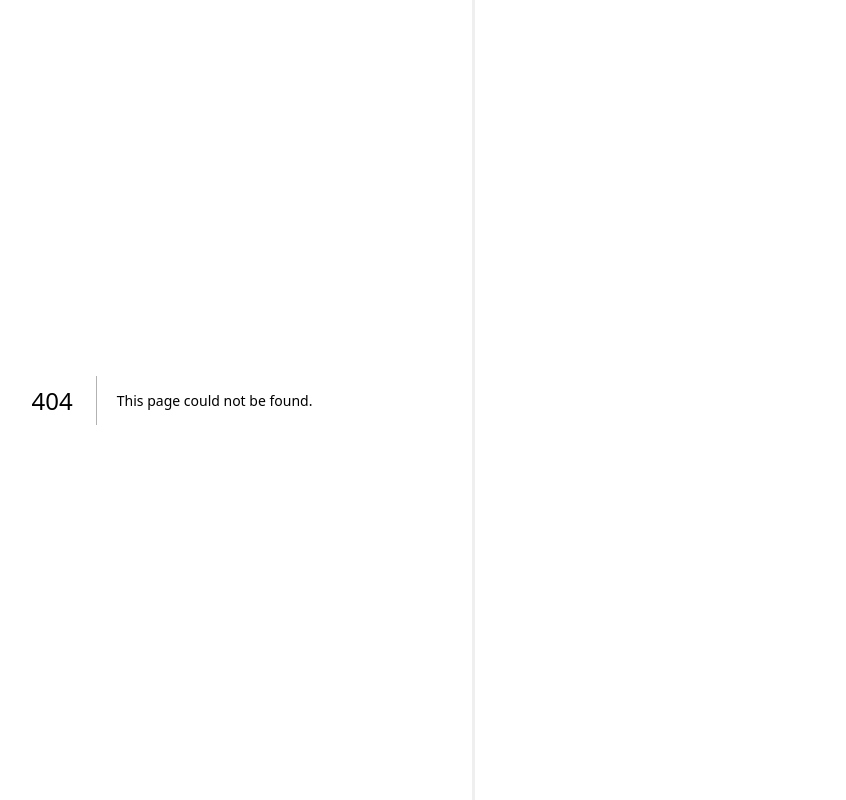
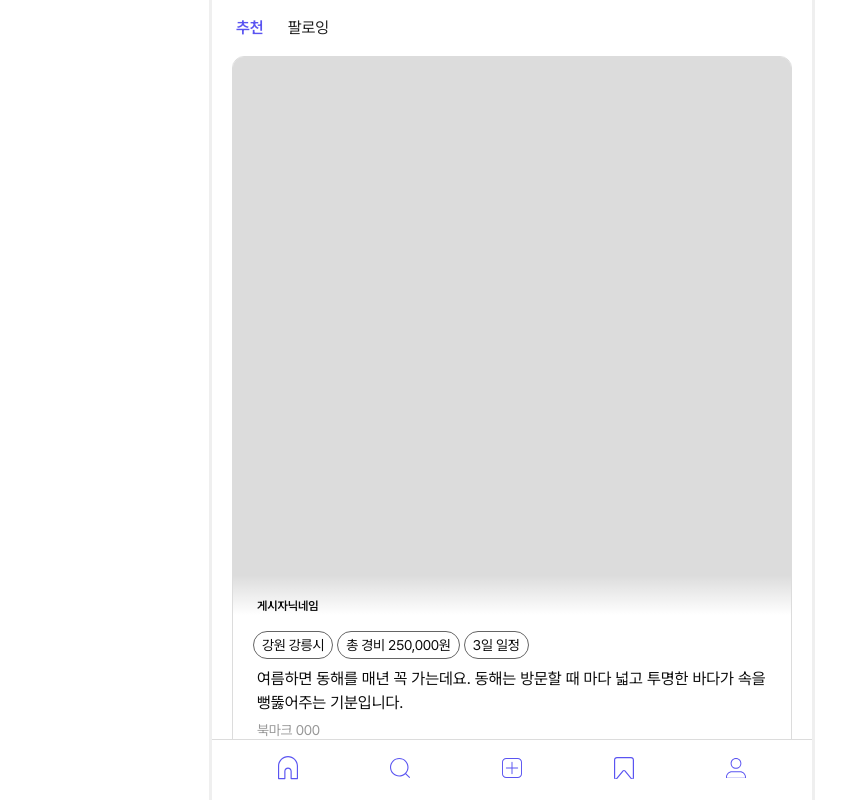
Before and after one commit to ungpyolee/weplan-app, a Next.js app: page /plan-list in a window 1280 px wide. Before the commit this address had no page. Shown: the top 800 px of the page, without its empty margins (128-974 px from the left). Built offline with nearby package versions, Linux system fonts and the light colour scheme.

Commit message:
[#1] Feat : 플랜 전체보기 페이지 추가
- 플랜 전체보기 페이지 추가
- 플랜 카드 css 업데이트

```diff
--- a/src/app/page.tsx
+++ b/src/app/page.tsx
@@ -14,7 +14,7 @@ export default function Home() {
                 <div className="px-5 mb-8">
                     <div className="flex justify-between mb-2">
                         <p className="ms-1 text-base font-medium darK:text-white">지금 뜨는 위플랜</p>
-                        <Link href="#" className="flex items-center me-1 text-sm font-medium">
+                        <Link href="plan-list" className="flex items-center me-1 text-sm font-medium">
                             전체보기
                             <div className="w-3 h-3 flex justify-center items-center rotate-[270deg] ml-2">
                                 <IconArrow className="fill-dark dark:fill-white" />
--- /dev/null
+++ b/src/app/plan-list/page.tsx
@@ -0,0 +1,25 @@
+import PlanListHeader from '@/components/common/plan-list/PlanListHeader';
+import PlanCard from '@/components/home/PlanCard';
+import { NavBottom } from '@/components/layout';
+import React from 'react';
+
+const PlanList = () => {
+    return (
+        <>
+            <div className="px-6">
+                <PlanListHeader />
+            </div>
+            <div className="flex flex-col text-center pb-20 px-5 gap-5">
+                <PlanCard />
+                <PlanCard />
+                <PlanCard />
+                <PlanCard />
+                <PlanCard />
+                <PlanCard />
+            </div>
+            <NavBottom />
+        </>
+    );
+};
+
+export default PlanList;
--- a/src/components/common/TabMenu/TabMenu.tsx
+++ b/src/components/common/TabMenu/TabMenu.tsx
@@ -24,7 +24,7 @@ const TabMenu: React.FC<TabMenuProps> = ({ tabs, selectedPeriod, activeTab, onTa
     }
 
     return (
-        <div className="flex space-x-6 dark:bg-black overflow-x-auto snap-x snap-mandatory scrollbar-hide">
+        <div className="flex space-x-6 overflow-x-auto snap-x snap-mandatory scrollbar-hide">
             {finalTabs.map((tab) => (
                 <button
                     key={tab.id}
--- /dev/null
+++ b/src/components/common/plan-list/PlanListHeader.tsx
@@ -0,0 +1,22 @@
+'use client';
+import React, { useState } from 'react';
+import { TabMenu } from '../TabMenu';
+
+const PlanListHeader = () => {
+    const tabs = [
+        { id: 0, label: '추천' },
+        { id: 1, label: '팔로잉' },
+    ];
+    const [activeTab, setActiveTab] = useState(0);
+    const handleTabChange = (id: number) => {
+        setActiveTab(id);
+    };
+
+    return (
+        <>
+            <TabMenu tabs={tabs} activeTab={activeTab} onTabChange={handleTabChange} />
+        </>
+    );
+};
+
+export default PlanListHeader;
--- /dev/null
+++ b/src/components/common/plan-list/index.js
@@ -0,0 +1,3 @@
+import { default as PlanListHeader } from './PlanListHeader';
+
+export { PlanListHeader };
--- a/src/components/home/PlanCard.tsx
+++ b/src/components/home/PlanCard.tsx
@@ -6,23 +6,24 @@ const PlanCard = () => {
     return (
         <Link
             href="/read-plan"
-            className="snap-start flex-shrink-0 w-80 rounded-xl border dark:border-gray-800 overflow-hidden text-start"
+            className="max-w-full min-w-80 rounded-xl border dark:border-gray-800 overflow-hidden text-start"
         >
-            <div className="flex flex-col justify-end w-80 h-80 bg-gray-200 dark:bg-gray-700">
-                <div className="flex px-5 pb-2 pt-5 bg-gradient-to-b from-transparent dark:via-gray-900/50 dark:to-gray-900 via-white/50 to-white">
-                    <span className="me-auto text-xs font-semibold">{'게시자닉네임'}</span>
+            <div className="flex flex-col aspect-w-1 aspect-h-1 bg-gray-200 dark:bg-gray-700">
+                <div className="flex items-end mt-auto px-5 h-10 bg-gradient-to-b from-transparent dark:via-gray-900/50 dark:to-gray-900 via-white/50 to-white">
+                    <span className="me-auto text-xs font-semibold ms-1">{'게시자닉네임'}</span>
                 </div>
             </div>
             <div className="px-5 pt-4 pb-5 bg-transparent dark:bg-gray-900">
-                <div className="text-sm">북마크 {'000'}</div>
-                <p className="line-clamp-1">
+                <div className="flex flex-wrap text-sm gap-1 mb-2">
+                    <p className="px-2 py-0.5 border border-gray-500 rounded-full">강원 강릉시</p>
+                    <p className="px-2 py-0.5 border border-gray-500 rounded-full">총 경비 250,000원</p>
+                    <p className="px-2 py-0.5 border border-gray-500 rounded-full">3일 일정</p>
+                </div>
+                <p className="line-clamp-2 ms-1">
                     여름하면 동해를 매년 꼭 가는데요. 동해는 방문할 때 마다 넓고 투명한 바다가 속을 뻥뚫어주는
                     기분입니다.
                 </p>
-                <p className="mt-0.5  text-gray-400 text-sm">
-                    {'강원 강릉시'} <span className="mx-1"></span> {'3일'} <span className="mx-1"></span>
-                    {'경비 250,000원'}
-                </p>
+                <div className="text-sm ms-1 text-gray-400 mt-1">북마크 {'000'}</div>
             </div>
         </Link>
     );
--- a/src/components/read-plan/PlanDetail.tsx
+++ b/src/components/read-plan/PlanDetail.tsx
@@ -129,11 +129,10 @@ const PlanDetail = () => {
     const totalExpense = calculateTotalExpenseForId(activeTab);
 
     return (
-        <div className="pb-28">
-            <div className="px-6 border-t border-b dark:border-gray-800">
-                <TabMenu tabs={tabs} activeTab={activeTab} onTabChange={handleTabChange} />
-            </div>
-            <div className="pt-10  dark:bg-gray-900">
+        <div className="pb-28 pt-8 bg-gray-900">
+            <p className="font-semibold pb-4 px-6 border-b dark:border-gray-800">{activeTab + 1}일차 상세 일정 </p>
+
+            <div className="pt-10">
                 {activeContents.length > 0 ? (
                     activeContents.map((content, index) => (
                         <div key={index} className="flex mb-8 px-6 ">
--- a/src/components/read-plan/PlanInfo.tsx
+++ b/src/components/read-plan/PlanInfo.tsx
@@ -2,18 +2,21 @@ import React from 'react';
 
 const PlanInfo = () => {
     return (
-        <div className="px-6 mb-6">
-            <p className="dark:text-white mb-0.5 text-sm">{'북마크 000개'}</p>
+        <div className="px-5 mb-6 py-4">
+            <div className="flex flex-wrap text-sm gap-1.5 mb-4">
+                <p className="px-2 py-0.5 border border-gray-500 rounded-full">강원 강릉시</p>
+                <p className="px-2 py-0.5 border border-gray-500 rounded-full">총 경비 250,000원</p>
+                <p className="px-2 py-0.5 border border-gray-500 rounded-full">3일 일정</p>
+            </div>
 
-            <p>
+            <p className="px-1">
                 여름하면 동해를 매년 꼭 가는데요. 동해는 방문할 때 마다 넓고 투명한 바다가 속을 뻥뚫어주는 기분입니다.
                 천천히 여유를 즐기며, 맛도 즐기는 2박 3일 일정입니다!{' '}
             </p>
-            <p className="mt-4 text-gray-400 text-sm">
-                {'강원 강릉시'} <span className="mx-1"></span> {'3일'} <span className="mx-1"></span>
-                {'경비 250,000원'}
-            </p>
-            <p className="text-gray-400 text-sm">{'2024.00.00'}</p>
+            <div className="flex px-1 mt-2">
+                <div className="text-sm text-gray-400 me-4">북마크 {'000'}</div>
+                <p className="text-gray-400 text-sm">{'2024.00.00'}</p>
+            </div>
         </div>
     );
 };
```
